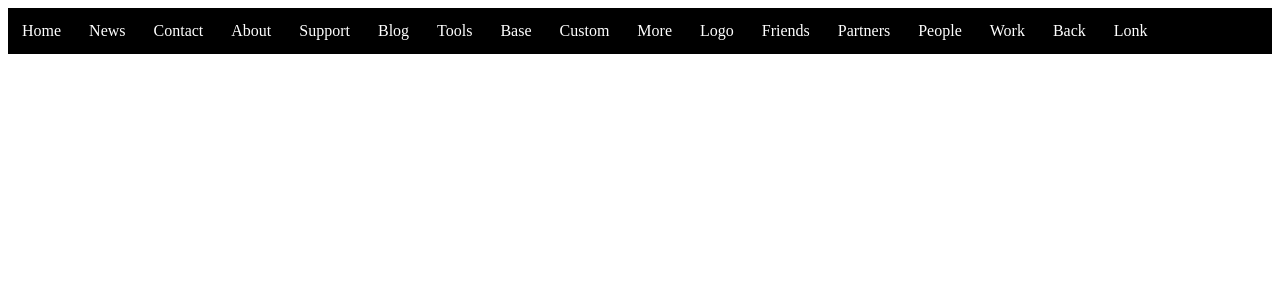
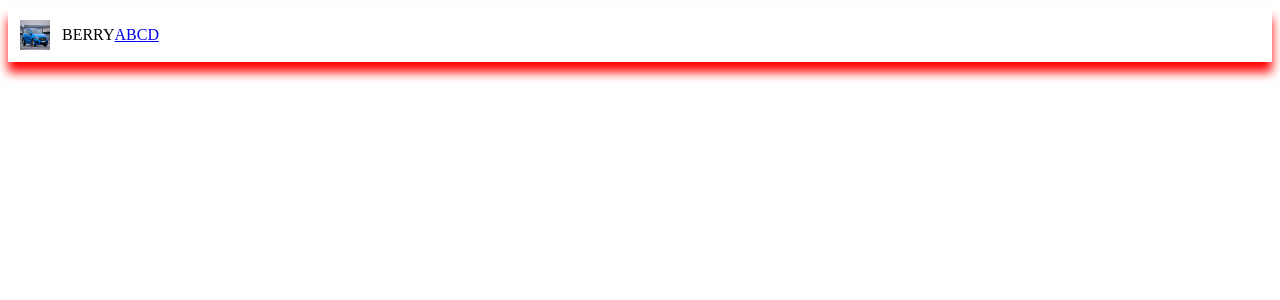
Before and after one commit to mdnlislam/html, a React (Vite) app: page / in a window 1280 px wide. Shown: the top 300 px of the page. Built offline with nearby package versions, Linux system fonts and the light colour scheme.

Commit message:
modification

```diff
--- a/src/App.css
+++ b/src/App.css
@@ -1,19 +1,22 @@
+.first img{
+ width: 30px;
+ height: 30px;
+ padding: 12px;
+}
 
-
-.scrollmenu{
-  background-color: black;
-  white-space: nowrap;
-  overflow: auto;
+.first{
+  display: flex;
+  align-items: center;
+  /* justify-content: space-between; */
+  box-shadow: 0 10px 10px 0 red;
+  padding: ;
 
 }
-   .scrollmenu a{
-    display: inline-block;
-    padding: 14px;
-    text-decoration: none;
-    text-align: center;
-    color: white;
-   }
-   .scrollmenu a:hover{
-    background-color: #777;
 
-   }
+p{
+  margin: 0;
+  padding: 0;
+}
+.icon{
+  justify-content: right;
+}
--- a/src/components/Product-card.jsx
+++ b/src/components/Product-card.jsx
@@ -6,27 +6,30 @@ function ProductCard() {
 
      <div className="card-menu">
 
-           <div className="scrollmenu">
-            <a href="#">Home</a>
-            <a href="#">News</a>
-            <a href="#">Contact</a>
-            <a href="#">About</a>
-            <a href="#">Support</a>
-            <a href="#">Blog</a>
-            <a href="#">Tools</a>
-            <a href="#">Base</a>
-            <a href="#">Custom</a>
-            <a href="#">More</a>
-            <a href="#">Logo</a>
-            <a href="#">Friends</a>
-            <a href="#">Partners</a>
-            <a href="#">People</a>
-            <a href="#">Work</a>
-            <a href="#">Back</a>
-            <a href="#">Lonk</a>
 
 
-           </div>
+          <div className="newproject">
+
+          {/* <i class="fa-solid fa-alarm-clock"></i> */}
+
+
+          <div className="first">
+            <img src="public/img/car.jpg" alt="" />
+            <p>BERRY</p>
+            <div className="icon">
+               <a href="#">A</a>
+               <a href="#">B</a>
+               <a href="#">C</a>
+               <a href="#">D</a>
+
+
+
+             </div>
+
+          </div>
+
+
+          </div>
 
 
 
```
